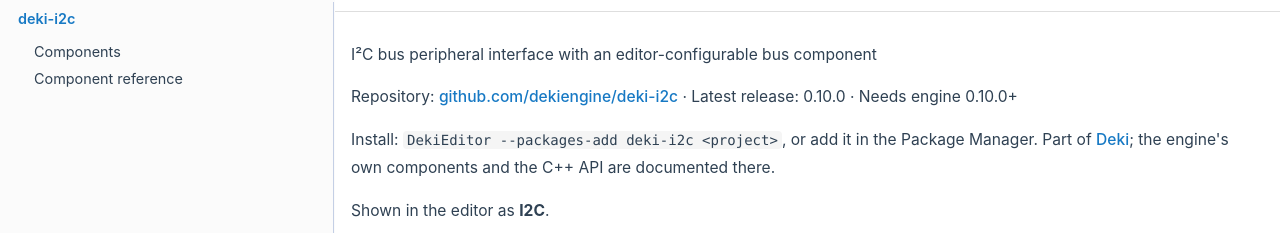
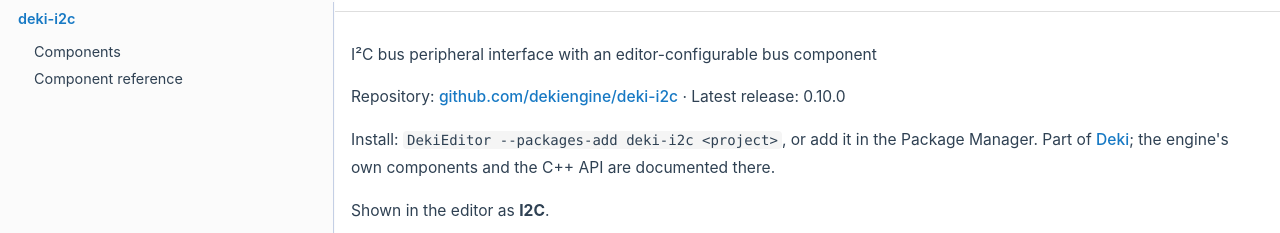
Before and after one commit to dekiengine/deki-i2c, a plain HTML site: page index.html in a window 1280 px wide. Shown: the part 118-351 px from the top of the page. Drawn offline with Linux system fonts and the light colour scheme.

Commit message:
Docs for deki-i2c from deki-editor 9500697

```diff
--- a/index.html
+++ b/index.html
@@ -80,7 +80,7 @@
 <div class="contents">
 <div class="textblock"><p><a class="anchor" id="mainpage"></a></p>
 <p>I²C bus peripheral interface with an editor-configurable bus component</p>
-<p>Repository: <a href="https://github.com/dekiengine/deki-i2c">github.com/dekiengine/deki-i2c</a> · Latest release: 0.10.0 · Needs engine 0.10.0+</p>
+<p>Repository: <a href="https://github.com/dekiengine/deki-i2c">github.com/dekiengine/deki-i2c</a> · Latest release: 0.10.0</p>
 <p>Install: <span class="tt">DekiEditor --packages-add deki-i2c &lt;project&gt;</span>, or add it in the Package Manager. Part of <a href="https://dekiengine.github.io/docs/">Deki</a>; the engine's own components and the C++ API are documented there.</p>
 <p>Shown in the editor as <b>I2C</b>.</p>
 <h1 class="doxsection"><a class="anchor" id="autotoc_md0"></a>
```
